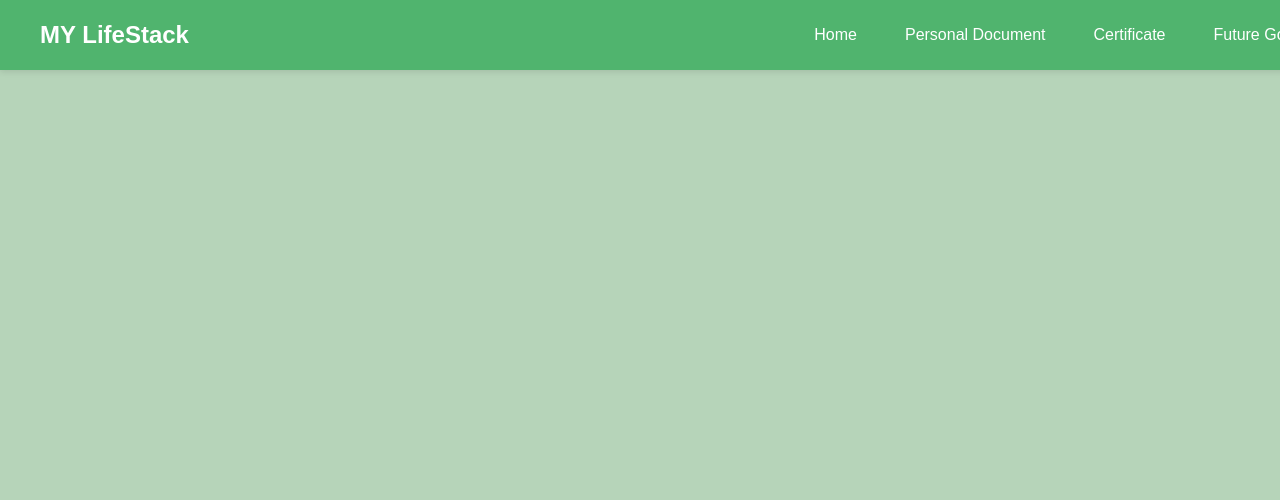
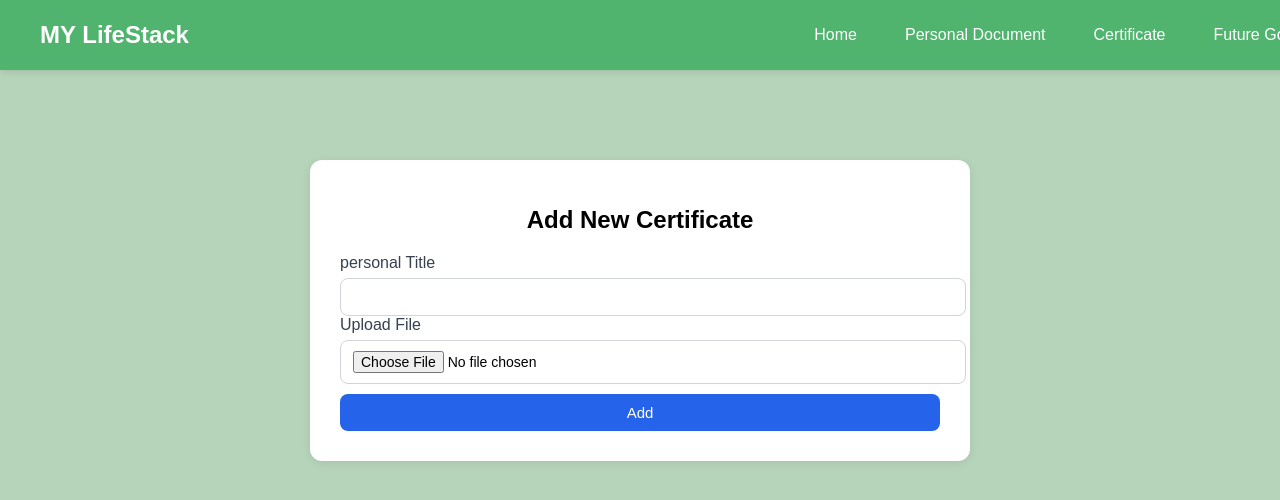
Before and after one commit to EngTaifAbdullah/LifeStack-frontend, a React (Vite) app: page /personal/new in a window 1280 px wide. Shown: the top 500 px of the page. Built offline with nearby package versions, Linux system fonts and the light colour scheme.

Commit message:
Create PersonalForm

```diff
--- a/src/App.jsx
+++ b/src/App.jsx
@@ -8,6 +8,8 @@ import Home from "./components/Home/HomePage";
 import CertificateForm from "./components/Certificate/CertificateForm";
 import CertificateList from "./components/Certificate/CertificateList";
 import CertificateView from "./components/Certificate/CertificateView";
+
+import PersonalForm from "./components/PersonalDocuments/PersonalForm";
 
 import './App.css'
 
@@ -22,6 +24,9 @@ function App() {
         <Route path="/certificate/new" element={<CertificateForm />} />
         <Route path="/certificate/:certId/edit" element={<CertificateForm />} />
         <Route path="/certificate/:certId" element={<CertificateView />} />
+
+        <Route path="/personal/new" element={<PersonalForm />} />
+        <Route path="/personal/:docId/edit" element={<PersonalForm />} />
       </Routes>
     </Router>
   );
--- /dev/null
+++ b/src/components/PersonalDocuments/PersonalForm.jsx
@@ -0,0 +1,177 @@
+import React, { useState, useEffect } from "react";
+import { useNavigate, useParams } from "react-router-dom";
+import api from "../../api/api";
+import "../../App.css";
+
+// _________________________________________________________________________________________________________________________________
+
+function PersonalForm() {
+
+  const navigate = useNavigate();
+  const { docId } = useParams();
+
+  const [formData, setFormData] = useState({
+
+    title: "",
+    file: null,
+
+  });
+
+  const [fileName, setFileName] = useState("");
+  const [existingFileUrl, setExistingFileUrl] = useState("");       // To save the linke for previos file
+
+  useEffect(() => {
+    if (docId) {
+      getCertificate();
+    }
+  }, [docId]);
+
+// _________________________________________________________________________________________________________________________________
+
+  const getPersonal = async () => {
+
+
+    try {
+      const response = await api.get(`/personal/${docId}/`);
+      setFormData({
+
+        title: response.data.title,
+        file: null,
+      });
+
+      setFileName(response.data.file ? response.data.file.split("/").pop() : "");
+      setExistingFileUrl(response.data.file || "");
+
+    } catch (error) {
+      console.error("Error fetching Personal Documents:", error);
+    }
+  };
+
+  // _________________________________________________________________________________________________________________________________
+
+  const handleChange = (e) => {
+    const { name, value, files } = e.target;
+
+
+    if (name === "file") {
+      setFormData({ ...formData, file: files[0] });
+      setFileName(files[0]?.name || "");
+
+
+    } else {
+      setFormData({ ...formData, [name]: value });
+    }
+  };
+
+
+  // _________________________________________________________________________________________________________
+
+  const handleSubmit = async (e) => {
+    e.preventDefault();
+
+    const data = new FormData();
+    data.append("title", formData.title);
+    data.append("user", 1); // to pass the user id
+
+    // if the user want to update the privios file do it ! if not..dont do anything
+
+    if (formData.file) {
+      data.append("file", formData.file);
+    }
+
+    try {
+
+      if (docId) {
+
+        await api.put(`/personal/${docId}/`, data, {     //  edite personal doc
+          headers: { "Content-Type": "multipart/form-data" },
+        });
+        alert("Personal has Edit Successfully ✅");  //message
+      }
+
+      else {
+
+        await api.post("/personal/", data, {      // to add new certificate
+          headers: { "Content-Type": "multipart/form-data" },
+        });
+        alert("personal has Added Successfully ✅");
+      }
+
+
+      navigate("/personal");
+    } catch (error) {
+      console.error("Error saving personal:", error.response?.data || error);
+      alert("Oops! something wrong");
+    }
+  };
+
+  // _________________________________________________________________________________________________________
+
+  return (
+    <div className="main-content">
+      <div className="form-container">
+        <h1>{docId ? "Update Certificate" : "Add New Certificate "}</h1>
+
+
+
+        <form onSubmit={handleSubmit}>
+          <label>personal Title</label>
+          <input
+            type="text"
+            name="title"
+            value={formData.title}
+            onChange={handleChange}
+            required
+          />
+
+
+
+          {/* <label>Organization</label>
+          <input
+            type="text"
+            name="organization"
+            value={formData.organization}
+            onChange={handleChange}
+            required
+          /> */}
+
+
+
+          {/* <label>Date Obtained</label>
+          <input
+            type="date"
+            name="date_obtained"
+            value={formData.date_obtained}
+            onChange={handleChange}
+            required
+          /> */}
+
+
+
+          <label>Upload File</label>
+          <input type="file" name="file" onChange={handleChange} />
+
+          {/* To viwe privios file you updated*/}
+
+          {fileName && !formData.file && (
+            <p>
+               Current File :{" "}
+              <a href={existingFileUrl} target="_blank" rel="noopener noreferrer">
+                {fileName}
+              </a>
+            </p>
+          )}
+
+
+
+
+          {formData.file && <p>📁 New File: {formData.file.name}</p>}
+
+          <button type="submit">{docId ? "Edit" : "Add"}</button>
+        </form>
+      </div>
+    </div>
+  );
+}
+
+export default PersonalForm;
```
Also changed, not shown: src/components/PersonalDocuments/AddPersonal.jsx (deleted).
